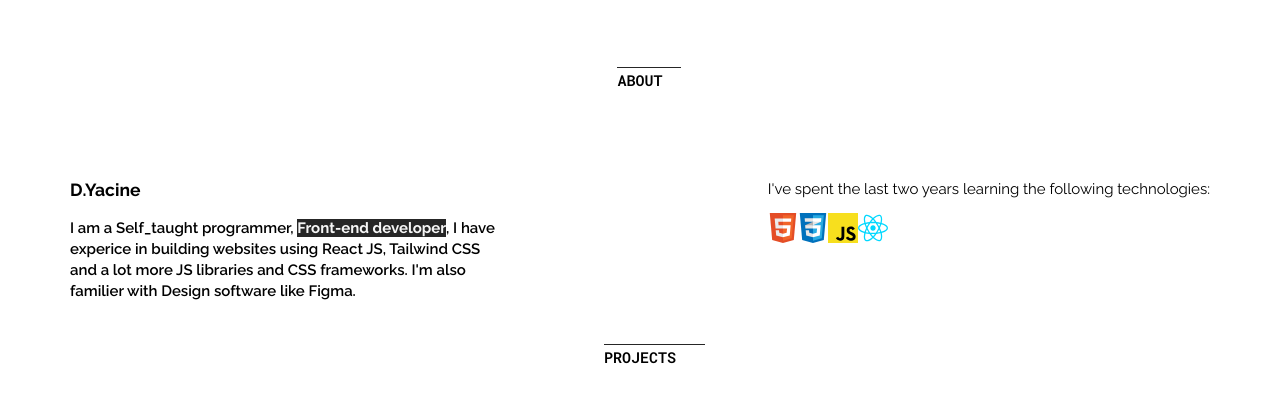
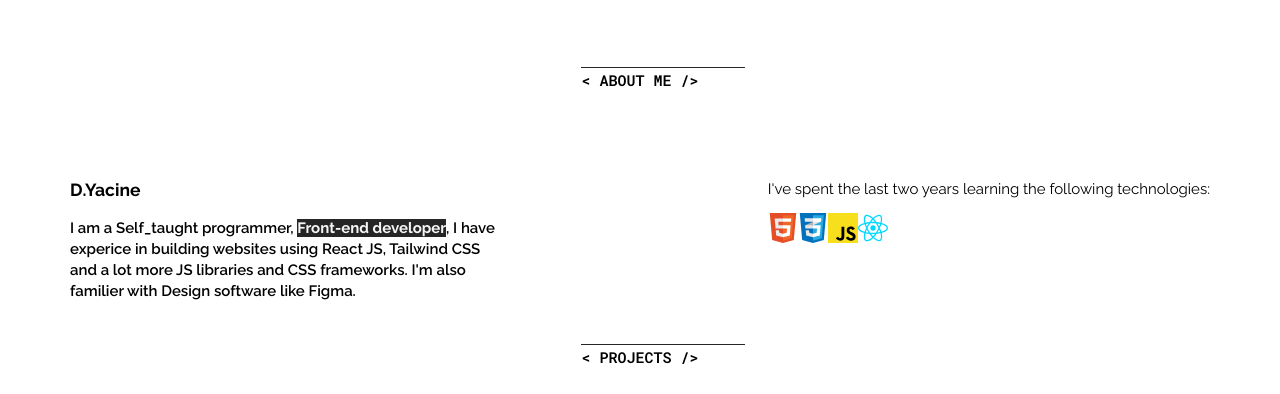
Before and after one commit to icenspln/personal-portfolio-v2, a React (Vite) app: page / in a window 1280 px wide. Shown: the part 406-800 px from the top of the page. Built offline with nearby package versions, Linux system fonts and the light colour scheme.

Commit message:
changed header

```diff
--- a/src/components/header/Header.jsx
+++ b/src/components/header/Header.jsx
@@ -3,7 +3,7 @@ import "./header.css";
 function Header({ header }) {
   return (
     <>
-      <header>{header}</header>
+      <header>&lt; {header} /&gt;</header>
     </>
   );
 }
--- a/src/containers/about/About.jsx
+++ b/src/containers/about/About.jsx
@@ -4,7 +4,7 @@ import { Header } from "../../components";
 function About() {
   return (
     <>
-      <Header header="About" />
+      <Header header="About Me" />
       <main id="about">
         <div className="about">
           <div className="about--info">
--- a/src/containers/projects/Projects.jsx
+++ b/src/containers/projects/Projects.jsx
@@ -7,7 +7,7 @@ import web from "../../data/web";
 function Projects() {
   return (
     <>
-      <Header header="PROJECTS" />
+      <Header header="Projects" />
       <p className="header-p">Projects i have worked on...</p>
       <main className="projects" id="projects">
         <div className="projects--web">
```
